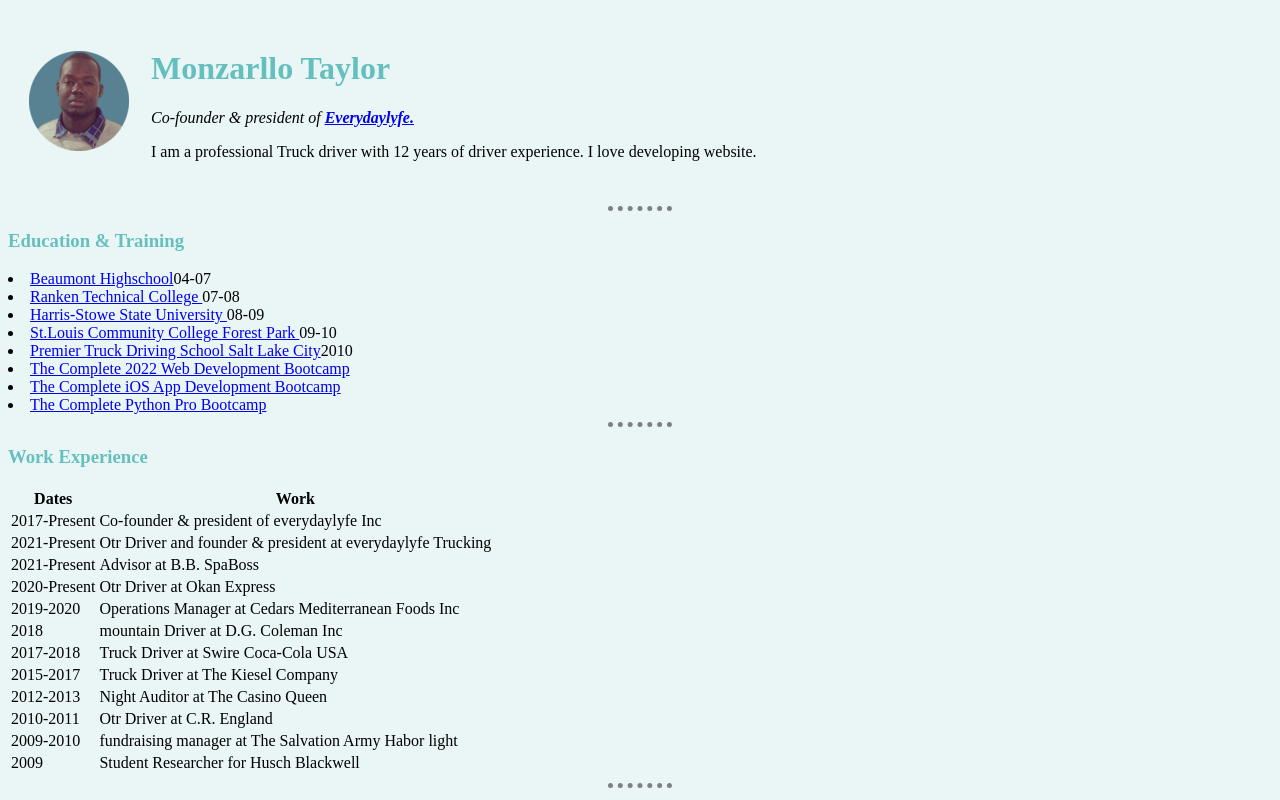
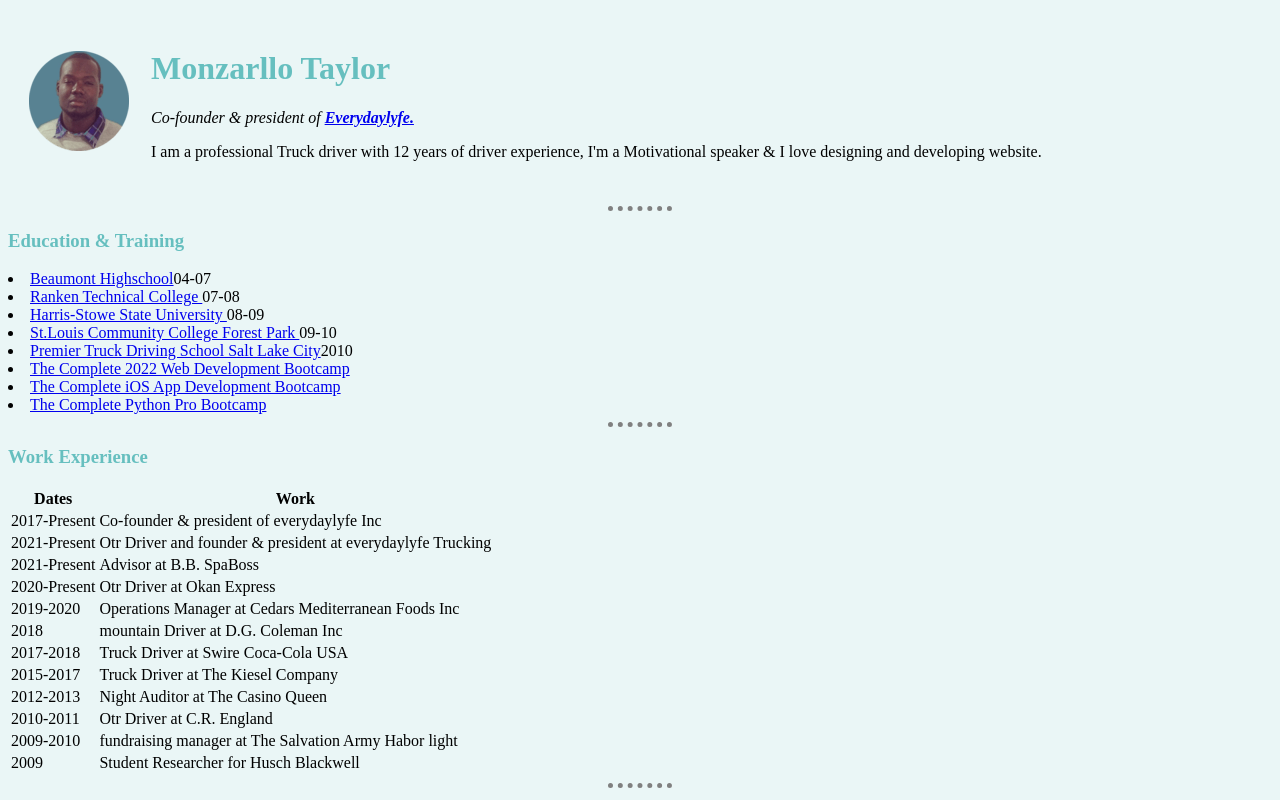
Before and after one commit to moetaylor2020/Monzarllo-, a plain HTML site: page index.html in a window 1280 px wide. Shown: the top 800 px of the page. Drawn offline with Linux system fonts and the light colour scheme.

Commit message:
Update index.html

```diff
--- a/index.html
+++ b/index.html
@@ -13,7 +13,7 @@
       <td><img src="images/Monzarllo.png" alt="Monzarllo profile picture"></td>
       <td><h1>Monzarllo Taylor</h1>
       <p><em>Co-founder & president of <strong><a href="https://www.everydaylyfe.org/">Everydaylyfe.</a></strong></em></p>
-      <p>I am a professional Truck driver with 12 years of driver experience. I love developing website.</p></td>
+      <p>I am a professional Truck driver with 12 years of driver experience, I'm a Motivational speaker & I love designing and developing website.</p></td>
     </tr>
   </table>
   <hr>
```
